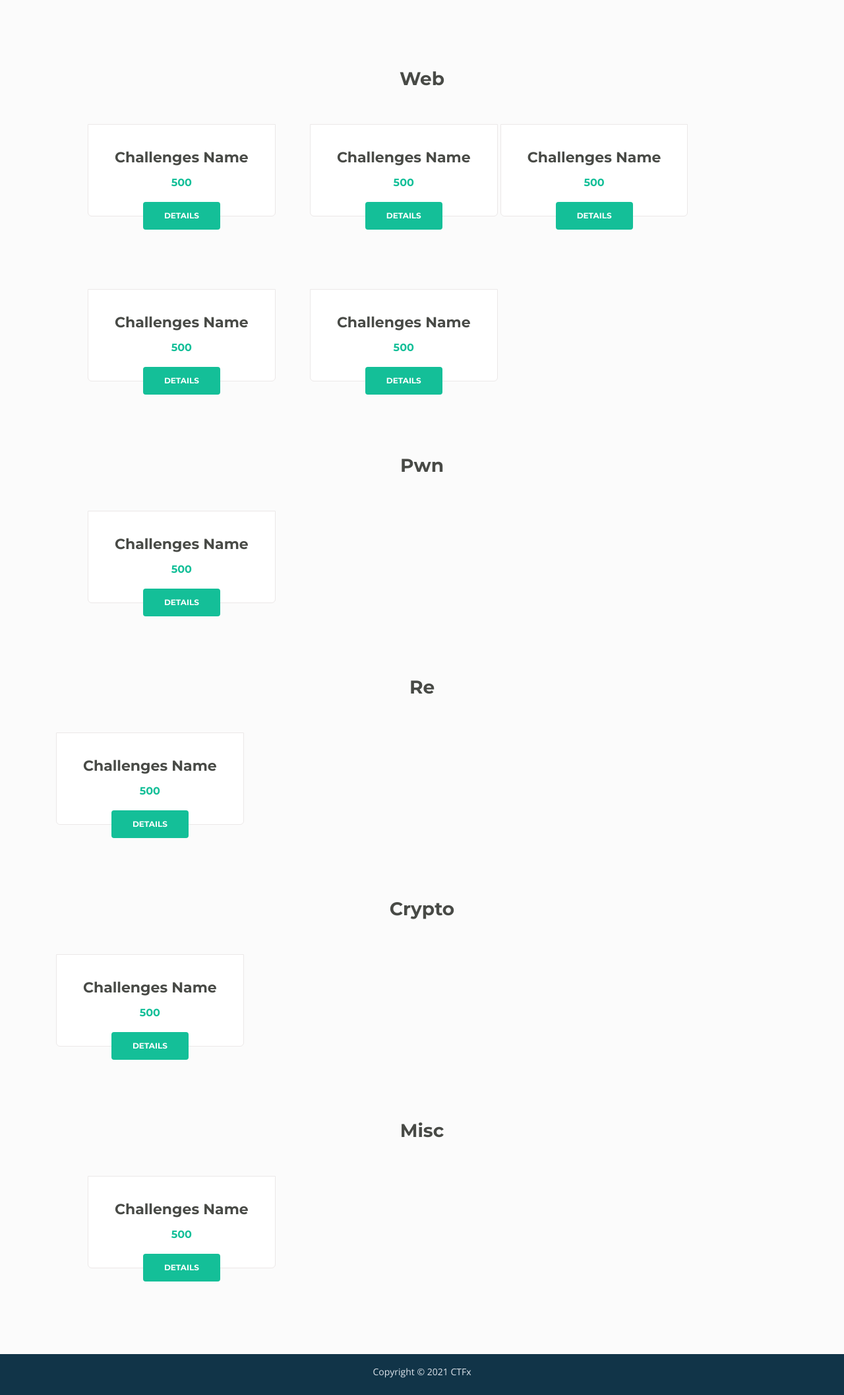
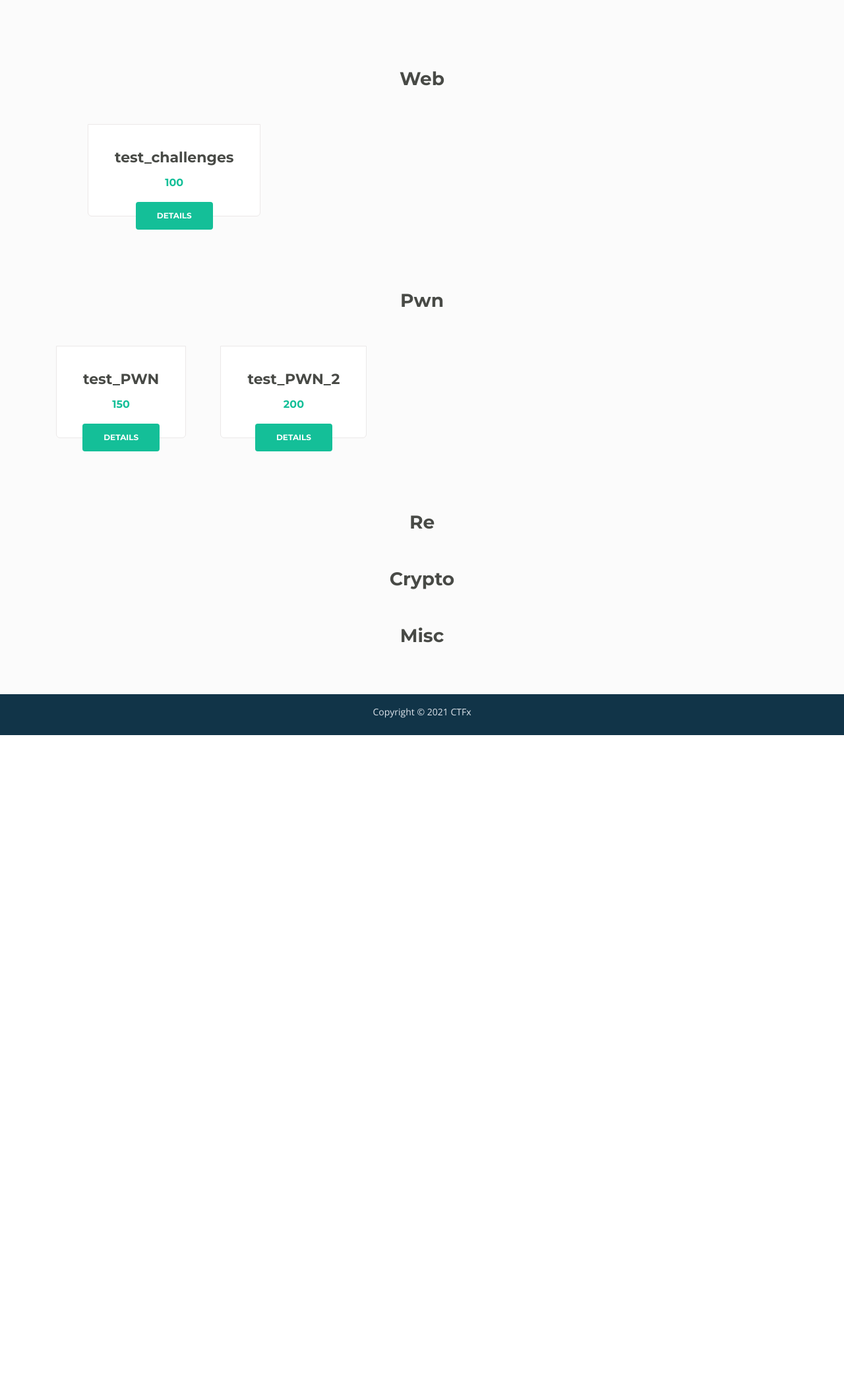
Before and after one commit to mark0519/CTFplatform, a Flask app: page /challenges in a window 1280 px wide. Shown: the part 307-2421 px from the top of the page at 66% size. After the commit the page ends 1421 px from the top, so only its background shows below. Run offline with Flask 2, Linux system fonts and the light colour scheme; some libraries are stand-ins or nearby versions.

Commit message:
challenges

```diff
--- a/CTF/challenges.py
+++ b/CTF/challenges.py
@@ -2,10 +2,37 @@ from flask import (
     Blueprint, flash, g, redirect, render_template, request, url_for
 )
 from werkzeug.exceptions import abort
+
+from CTF.models import que
 
 bp = Blueprint('challenges', __name__)
 
 
 @bp.route('/challenges')
 def challenges():
-    return render_template('challenges/challenges.html')
+    challenges = [{
+        'id': 1,
+        'name': "test_challenges",
+        'cate': "Web",
+        'value': 100,
+        'message': "MARK&STONE",
+        'file': 'upload/123.zip'
+    }]
+    challenges.append({
+        'id': 1,
+        'name': "test_PWN",
+        'cate': "Pwn",
+        'value': 150,
+        'message': "pwner~",
+        'file': 'upload/12334.zip'
+    })
+    challenges.append({
+        'id': 1,
+        'name': "test_PWN_2",
+        'cate': "Pwn",
+        'value': 200,
+        'message': "pwner~ again",
+        'file': 'upload/12333334.zip'
+    })
+
+    return render_template('challenges/challenges.html', challenges=challenges)
--- a/CTF/templates/challenges/challenges.html
+++ b/CTF/templates/challenges/challenges.html
@@ -6,138 +6,96 @@
             <div class="row">
                 <div class="col-lg-12">
 
+
                     <h2>Web</h2>
-
+                    {% for cha in challenges %}
+                    {% if cha.cate=="Web" %}
                     <!-- Card -->
                     <div class="card">
                         <div class="card-body">
-                            <h3 class="card-title">Challenges Name</h3>
-                            <p class="price"><span>500</span></p>
+                            <h3 class="card-title">{{cha.name}}</h3>
+                            <p class="price"><span>{{cha.value}}</span></p>
                         </div>
                         <div class="button-container">
-                            <a class="btn-solid-reg page-scroll" data-toggle="modal" data-target="#name" href="#name">DETAILS</a>
+                            <a class="btn-solid-reg page-scroll" data-toggle="modal" data-target="#{{cha.name}}" href="#{{cha.name}}">DETAILS</a>
                         </div> <!-- end of button-container -->
                     </div>
                     <!-- end of card -->
+                    {% endif %}
+                    {% endfor %}
 
 
+
+					<h2>Pwn</h2>
+                    {% for cha in challenges %}
+                    {% if cha.cate=="Pwn" %}
                     <!-- Card -->
                     <div class="card">
                         <div class="card-body">
-                            <h3 class="card-title">Challenges Name</h3>
-                            <p class="price"><span>500</span></p>
+                            <h3 class="card-title">{{cha.name}}</h3>
+                            <p class="price"><span>{{cha.value}}</span></p>
                         </div>
                         <div class="button-container">
-                            <a class="btn-solid-reg page-scroll" data-toggle="modal" data-target="#name" href="#name">DETAILS</a>
+                            <a class="btn-solid-reg page-scroll" data-toggle="modal" data-target="#{{cha.name}}" href="#{{cha.name}}">DETAILS</a>
                         </div> <!-- end of button-container -->
                     </div>
                     <!-- end of card -->
-
+                    {% endif %}
+                    {% endfor %}
+                    <h2>Re</h2>
+                    {% for cha in challenges %}
+                    {% if cha.cate=="Re" %}
                     <!-- Card -->
                     <div class="card">
                         <div class="card-body">
-                            <h3 class="card-title">Challenges Name</h3>
-                            <p class="price"><span>500</span></p>
+                            <h3 class="card-title">{{cha.name}}</h3>
+                            <p class="price"><span>{{cha.value}}</span></p>
                         </div>
                         <div class="button-container">
-                            <a class="btn-solid-reg page-scroll" data-toggle="modal" data-target="#name" href="#name">DETAILS</a>
+                            <a class="btn-solid-reg page-scroll" data-toggle="modal" data-target="#{{cha.name}}" href="#{{cha.name}}">DETAILS</a>
                         </div> <!-- end of button-container -->
                     </div>
                     <!-- end of card -->
+                    {% endif %}
+                    {% endfor %}
 
-
+					<h2>Crypto</h2>
+                    {% for cha in challenges %}
+                    {% if cha.cate=="Crypto" %}
                     <!-- Card -->
                     <div class="card">
                         <div class="card-body">
-                            <h3 class="card-title">Challenges Name</h3>
-                            <p class="price"><span>500</span></p>
+                            <h3 class="card-title">{{cha.name}}</h3>
+                            <p class="price"><span>{{cha.value}}</span></p>
                         </div>
                         <div class="button-container">
-                            <a class="btn-solid-reg page-scroll" data-toggle="modal" data-target="#name" href="#name">DETAILS</a>
+                            <a class="btn-solid-reg page-scroll" data-toggle="modal" data-target="#{{cha.name}}" href="#{{cha.name}}">DETAILS</a>
                         </div> <!-- end of button-container -->
                     </div>
                     <!-- end of card -->
+                    {% endif %}
+                    {% endfor %}
 
-
-
+					<h2>Misc</h2>
+                    {% for cha in challenges %}
+                    {% if cha.cate=="Misc" %}
                     <!-- Card -->
                     <div class="card">
                         <div class="card-body">
-                            <h3 class="card-title">Challenges Name</h3>
-                            <p class="price"><span>500</span></p>
+                            <h3 class="card-title">{{cha.name}}</h3>
+                            <p class="price"><span>{{cha.value}}</span></p>
                         </div>
                         <div class="button-container">
-                            <a class="btn-solid-reg page-scroll" data-toggle="modal" data-target="#name" href="#name">DETAILS</a>
+                            <a class="btn-solid-reg page-scroll" data-toggle="modal" data-target="#{{cha.name}}" href="#{{cha.name}}">DETAILS</a>
                         </div> <!-- end of button-container -->
                     </div>
                     <!-- end of card -->
+                    {% endif %}
+                    {% endfor %}
 
-
-					<h2>Pwn</h2>
-
-
-					<!-- Card -->
-                    <div class="card">
-                        <div class="card-body">
-                            <h3 class="card-title">Challenges Name</h3>
-                            <p class="price"><span>500</span></p>
-                        </div>
-                        <div class="button-container">
-                            <a class="btn-solid-reg page-scroll" data-toggle="modal" data-target="#name" href="#name">DETAILS</a>
-                        </div> <!-- end of button-container -->
-                    </div>
-                    <!-- end of card -->
-
-					<h2>Re</h2>
-
-					<!-- Card -->
-                    <div class="card">
-                        <div class="card-body">
-                            <h3 class="card-title">Challenges Name</h3>
-                            <p class="price"><span>500</span></p>
-                        </div>
-                        <div class="button-container">
-                            <a class="btn-solid-reg page-scroll" data-toggle="modal" data-target="#name" href="#name">DETAILS</a>
-                        </div> <!-- end of button-container -->
-                    </div>
-                    <!-- end of card -->
-
-					<h2>Crypto</h2>
-
-					<!-- Card -->
-                    <div class="card">
-                        <div class="card-body">
-                            <h3 class="card-title">Challenges Name</h3>
-                            <p class="price"><span>500</span></p>
-                        </div>
-                        <div class="button-container">
-                            <a class="btn-solid-reg page-scroll" data-toggle="modal" data-target="#name" href="#name">DETAILS</a>
-                        </div> <!-- end of button-container -->
-                    </div>
-                    <!-- end of card -->
-
-
-					<h2>Misc</h2>
-
-					<!-- Card -->
-                    <div class="card">
-                        <div class="card-body">
-                            <h3 class="card-title">Challenges Name</h3>
-                            <p class="price"><span>500</span></p>
-                        </div>
-                        <div class="button-container">
-                            <a class="btn-solid-reg page-scroll" data-toggle="modal" data-target="#name" href="#name">DETAILS</a>
-                        </div> <!-- end of button-container -->
-                    </div>
-                    <!-- end of card -->
-
-
-
-
-
-
+                    {% for cha in challenges %}
                     <!-- 模态框（Modal） -->
-					<div class="modal fade" id="name" tabindex="-1" role="dialog" aria-labelledby="myModalLabel" aria-hidden="true">
+					<div class="modal fade" id="{{cha.name}}" tabindex="-1" role="dialog" aria-labelledby="{{cha.name}}" aria-hidden="true">
 						<div class="modal-dialog">
 							<div class="modal-content">
 							<div class="modal-body">
@@ -145,16 +103,13 @@
 									<div class="tab-content">
 										<div role="tabpanel" class="tab-pane fade show active" id="challenge">
 											<h2 class="challenge-name text-center pt-3">
-												Challenges Name
+												{{cha.name}}
 											</h2>
 											<h3 class="challenge-value text-center">
-												500
+												{{cha.value}}
 											</h3>
 										<div class="text-center">
-											<p>Challenges Details1</p>
-											<p>Challenges Details2</p>
-											<p>Challenges Details3</p>
-											<p>Challenges Details4</p>
+											<p>{{cha.message}}</p>
 										</div>
 											<script>
 												function downloadFile(url, fileName) {
@@ -174,14 +129,14 @@
 											<div class="row challenge-files text-center pb-3">
 													<div class="col-md-4 col-sm-4 col-xs-12 file-button-wrapper d-block">
 														<a class="btn btn-info btn-file mb-1 d-inline-block px-2 w-100 text-truncate"
-														   onclick="downloadFile(herf='upload/2db2c0f2b85f44f6bbca528647bb8466.jpg','web1.zip')">
-															<small style="color: white">File_Name</small>
+														   onclick="downloadFile(herf={{cha.file}} ,'{{cha.name}}.zip')">
+															<small style="color: white">{{cha.name}}</small>
 														</a>
 													</div>
 											</div>
 											<div class="row submit-row">
 												<div class="col-md-9 form-group">
-														<input id="challenge-id" class="challenge-id" type="hidden" value="5">
+														<input id="challenge-id" class="challenge-id" type="hidden" value={{cha.id}}>
 														<input id="challenge-input" class="challenge-input form-control" type="text" name="answer" placeholder="Flag">
 												</div>
 												<div class="col-md-3 form-group key-submit">
@@ -197,11 +152,7 @@
 						    </div>
 						</div><!-- /.modal -->
 					</div>
-
-
-
-
-
+                    {% endfor %}
 
 
 
```
Lines whose indentation alone changed are shown as unchanged.
